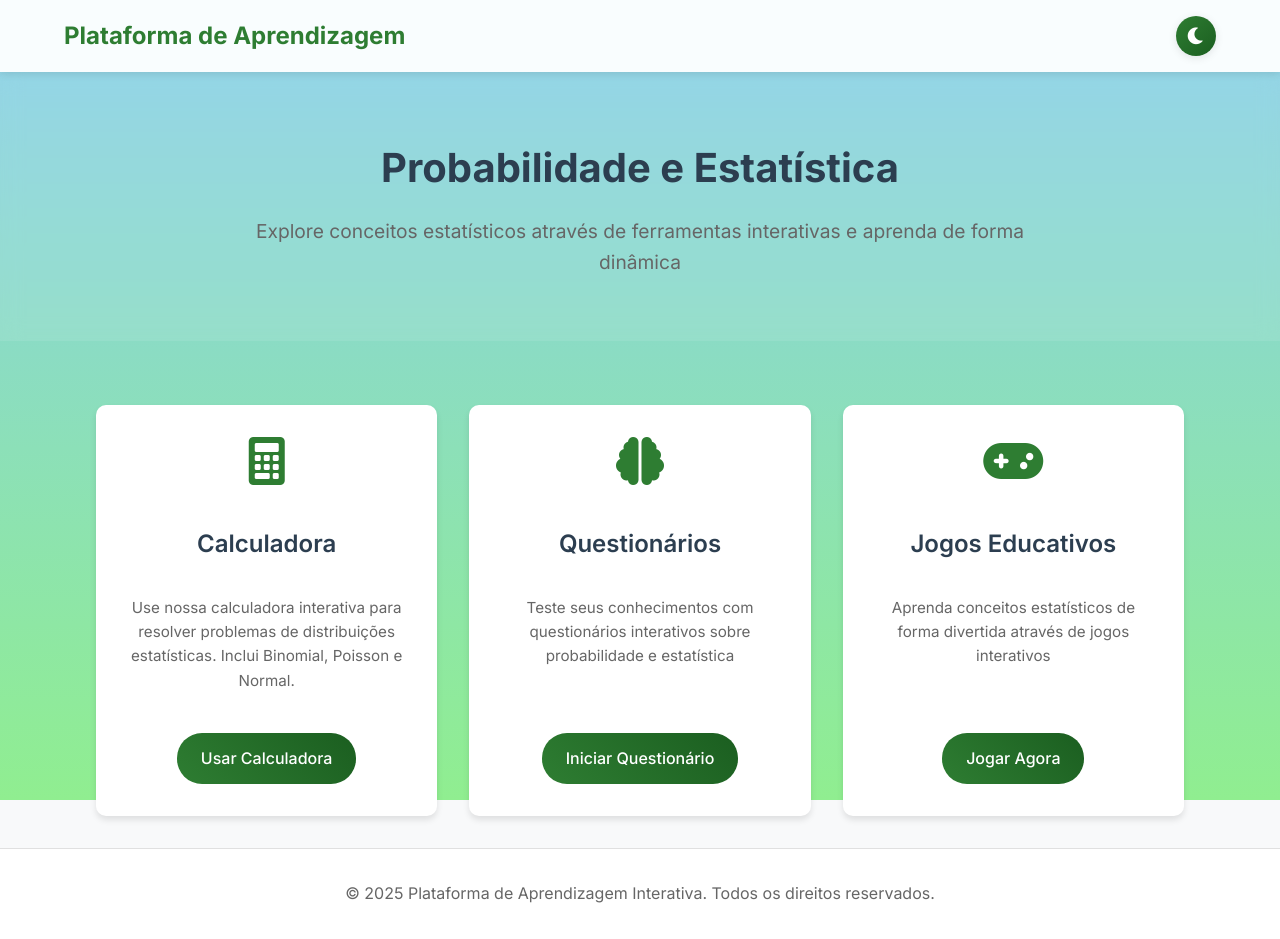
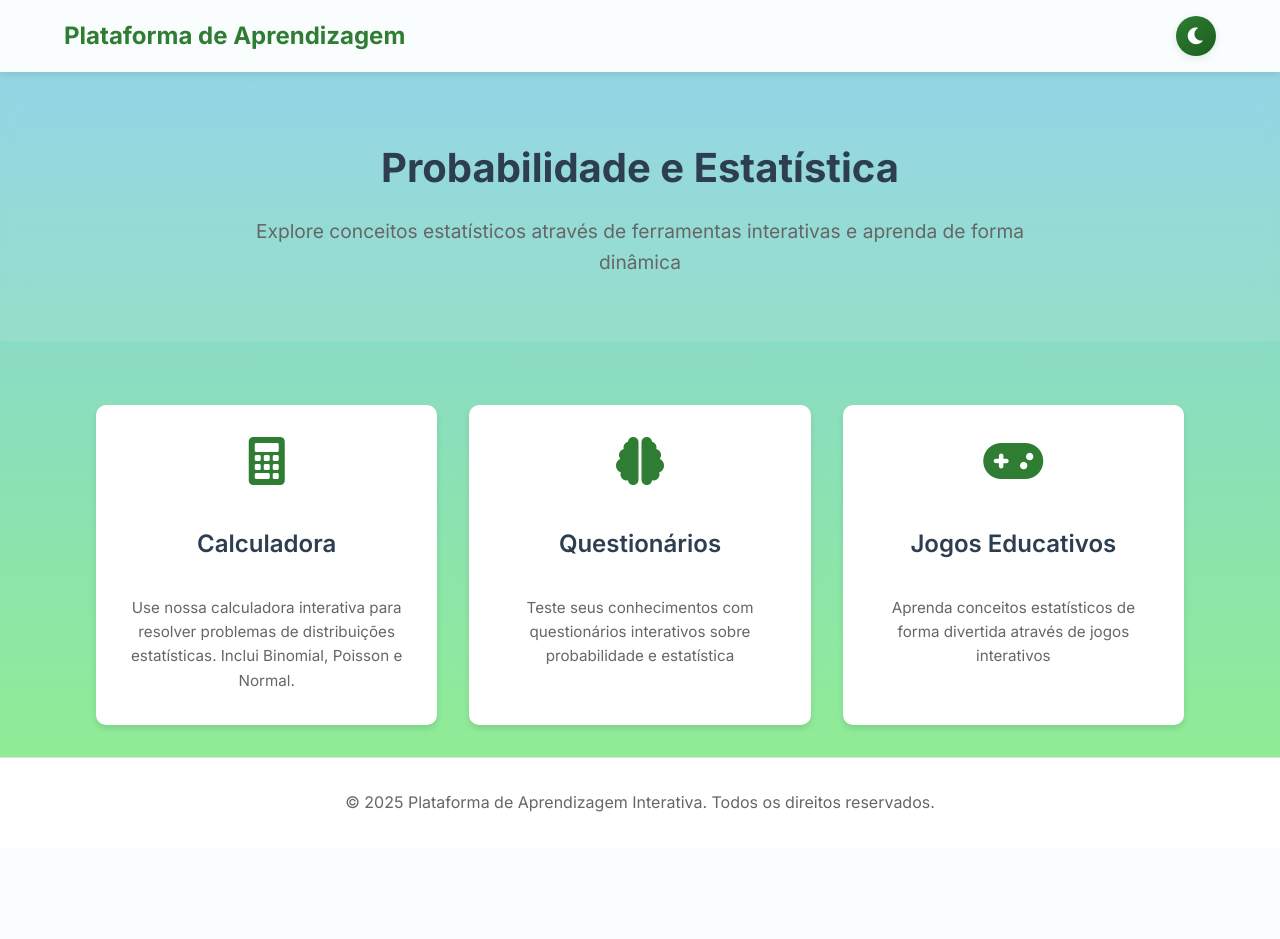
Before and after one commit to Beelzebub2/aesi-website, a Flask app: page /probabilidade in a window 1280 px wide. After the commit the page ends 812 px from the top, so only its background shows below. Run offline with Flask 3, Linux system fonts and the light colour scheme.

Commit message:
Refactor feature cards: convert feature links to anchor tags for improved accessibility and styling; remove unnecessary button elements.

```diff
--- a/static/css/subjects/probabilidade/index.css
+++ b/static/css/subjects/probabilidade/index.css
@@ -46,14 +46,14 @@
     display: flex;
     flex-direction: column;
     align-items: center;
-    cursor: pointer;
-    box-shadow: 0 4px 6px var(--shadow-color);
     position: relative;
     overflow: hidden;
     height: 100%;
-    /* Ensure all cards have the same height */
-    justify-content: space-between;
-    /* Distribute space to push button to bottom */
+    box-shadow: 0 4px 6px var(--shadow-color);
+    text-decoration: none;
+    /* Add this to remove underlines */
+    color: inherit;
+    /* Keeps text color consistent */
 }
 
 .feature-card::before {
@@ -99,32 +99,8 @@
     line-height: 1.6;
     position: relative;
     z-index: 2;
-    flex-grow: 1;
-    /* Allow description to take available space */
-    margin-bottom: 1.5rem;
-    /* Add consistent margin before button */
-}
-
-.feature-link {
-    display: block;
-    padding: 0.8rem 1.5rem;
-    background: linear-gradient(45deg, var(--primary), var(--secondary));
-    color: white;
-    border-radius: 25px;
-    margin-top: auto;
-    /* Push to bottom */
-    font-weight: 500;
-    text-decoration: none;
-    transition: transform 0.2s ease, box-shadow 0.2s ease;
-    position: relative;
-    z-index: 2;
-    align-self: center;
-    /* Center the button horizontally */
-}
-
-.feature-link:hover {
-    transform: scale(1.05);
-    box-shadow: 0 4px 8px var(--shadow-color);
+    /* Remove margins that were needed for the button */
+    margin-bottom: 0;
 }
 
 /* Responsive adjustments */
--- a/templates/subjects/probabilidade/index.html
+++ b/templates/subjects/probabilidade/index.html
@@ -44,35 +44,26 @@
 
         <main class="container">
             <div class="features-grid">
-                <div class="feature-card">
+                <a href="{{ url_for('calculator') }}" class="feature-card">
                     <i class="fas fa-calculator feature-icon"></i>
                     <h2 class="feature-title">Calculadora</h2>
                     <p class="feature-description">Use nossa calculadora interativa para resolver problemas de
                         distribuições estatísticas. Inclui Binomial, Poisson e Normal.</p>
-                    <a href="{{ url_for('calculator') }}" class="feature-link">
-                        Usar Calculadora
-                    </a>
-                </div>
+                </a>
 
-                <div class="feature-card">
+                <a href="{{ url_for('quiz') }}" class="feature-card">
                     <i class="fas fa-brain feature-icon"></i>
                     <h2 class="feature-title">Questionários</h2>
                     <p class="feature-description">Teste seus conhecimentos com questionários interativos sobre
                         probabilidade e estatística</p>
-                    <a href="{{ url_for('quiz') }}" class="feature-link">
-                        Iniciar Questionário
-                    </a>
-                </div>
+                </a>
 
-                <div class="feature-card">
+                <a href="{{ url_for('game') }}" class="feature-card">
                     <i class="fas fa-gamepad feature-icon"></i>
                     <h2 class="feature-title">Jogos Educativos</h2>
                     <p class="feature-description">Aprenda conceitos estatísticos de forma divertida através de jogos
                         interativos</p>
-                    <a href="{{ url_for('game') }}" class="feature-link">
-                        Jogar Agora
-                    </a>
-                </div>
+                </a>
             </div>
         </main>
 
```
